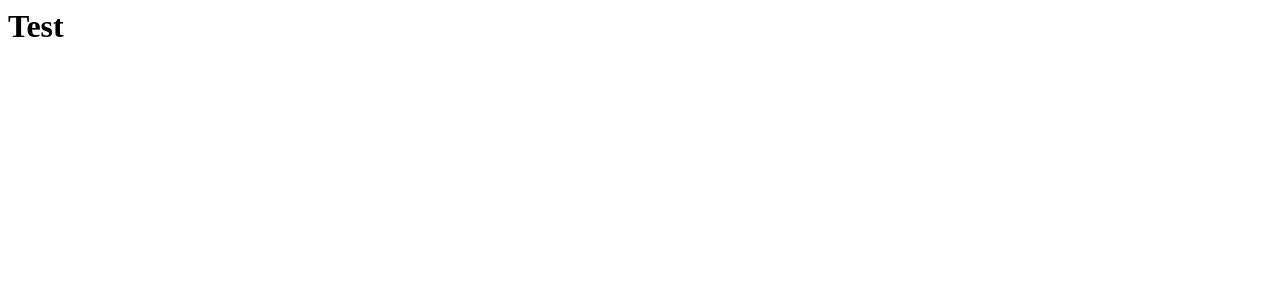
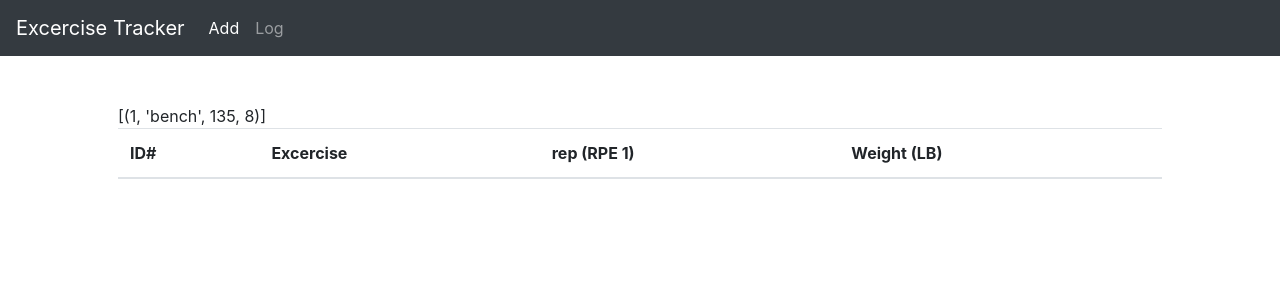
Before and after one commit to dan2001tran/Excercise-Tracker, a Flask app: page / in a window 1280 px wide. Before the commit the part shown is almost empty. Shown: the top 300 px of the page. Run offline with Flask 2, Linux system fonts and the light colour scheme; data comes from the database, SQL or seed files in the repository; both versions use the stored data as it was after the commit; lists and menus that the app fills with data are empty; some libraries are stand-ins or nearby versions.

Commit message:
daily update for the project made on 9/11/21

```diff
--- a/website/excerciseTracker.py
+++ b/website/excerciseTracker.py
@@ -1,7 +1,21 @@
-from flask import Blueprint
+from flask import Blueprint, render_template, request, session
+from flask_session import Session
+import sqlite3
+
+
 
 excerciseTracker = Blueprint('excerciseTracker', __name__)
 
 @excerciseTracker.route('/')
 def home():
-    return "<h1>Test</h1>"
+    db = sqlite3.connect('excercise.db')
+    cur = db.cursor()
+    cur.execute("SELECT * FROM lifts WHERE id='1'")
+
+    lift = cur.fetchall()
+    return render_template("home.html", lift = lift, message = lift)
+
+@excerciseTracker.route('/add')
+def add():
+
+    return render_template("add.html")
--- /dev/null
+++ b/website/templates/home.html
@@ -0,0 +1,29 @@
+{% extends "layout.html" %}
+
+{% block title %}
+    Home
+{% endblock %}
+
+{% block main %}
+{{message}}
+<table class="table">
+    <thead>
+      <tr>
+        <th scope="col">ID#</th>
+        <th scope="col">Excercise</th>
+        <th scope="col">rep (RPE 1)</th>
+        <th scope="col">Weight (LB)</th>
+      </tr>
+    </thead>
+    <tbody>
+
+        <tr>
+            <th scope="row">{{lift['id']}}</th>
+            <td>{{lift['excercise']}}</td>
+            <td>{{lift['repsRPE1']}}</td>
+            <td>{{lift['weight']}}</td>
+        </tr>
+
+    </tbody>
+  </table>
+{% endblock %}
--- a/website/templates/layout.html
+++ b/website/templates/layout.html
@@ -1,11 +1,42 @@
-<!DOCTYPE html>
-<html>
-    <head>
-            <meta charset="utf-8" />
-            <meta name="viewport" content="width=device-width, initial-scale=1"
-    </head>
-    <body>
+<!doctype html>
+<html lang="en">
+  <head>
+    <!-- Required meta tags -->
+    <meta charset="utf-8">
+    <meta name="viewport" content="width=device-width, initial-scale=1, shrink-to-fit=no">
 
-    </body>
+    <!-- Bootstrap CSS -->
+    <link rel="stylesheet" href="https://stackpath.bootstrapcdn.com/bootstrap/4.3.1/css/bootstrap.min.css" integrity="sha384-ggOyR0iXCbMQv3Xipma34MD+dH/1fQ784/j6cY/iJTQUOhcWr7x9JvoRxT2MZw1T" crossorigin="anonymous">
+    <link href="styles.css" rel="stylesheet">
+    <title>{%block title%}{% endblock %}</title>
+  </head>
+  <body>
+    <nav class="navbar navbar-expand-lg navbar-dark bg-dark">
+      <a class="navbar-brand" href="/">Excercise Tracker</a>
+      <button class="navbar-toggler" type="button" data-toggle="collapse" data-target="#navbarSupportedContent" aria-controls="navbarSupportedContent" aria-expanded="false" aria-label="Toggle navigation">
+        <span class="navbar-toggler-icon"></span>
+      </button>
 
+      <div class="collapse navbar-collapse" id="navbarSupportedContent">
+        <ul class="navbar-nav mr-auto">
+          <li class="nav-item active">
+            <a class="nav-link" href="/add">Add <span class="sr-only">(current)</span></a>
+          </li>
+          <li class="nav-item">
+            <a class="nav-link" href="/log">Log</a>
+          </li>
+        </ul>
+      </div>
+    </nav>
+    <main class="container p-5">
+      {%block main%}{%endblock%}
+    </main>
+
+
+    <!-- Optional JavaScript -->
+    <!-- jQuery first, then Popper.js, then Bootstrap JS -->
+    <script src="https://code.jquery.com/jquery-3.3.1.slim.min.js" integrity="sha384-q8i/X+965DzO0rT7abK41JStQIAqVgRVzpbzo5smXKp4YfRvH+8abtTE1Pi6jizo" crossorigin="anonymous"></script>
+    <script src="https://cdnjs.cloudflare.com/ajax/libs/popper.js/1.14.7/umd/popper.min.js" integrity="sha384-UO2eT0CpHqdSJQ6hJty5KVphtPhzWj9WO1clHTMGa3JDZwrnQq4sF86dIHNDz0W1" crossorigin="anonymous"></script>
+    <script src="https://stackpath.bootstrapcdn.com/bootstrap/4.3.1/js/bootstrap.min.js" integrity="sha384-JjSmVgyd0p3pXB1rRibZUAYoIIy6OrQ6VrjIEaFf/nJGzIxFDsf4x0xIM+B07jRM" crossorigin="anonymous"></script>
+  </body>
 </html>
```
Also changed, not shown: excercise.db (added), website/static/style.css (added), website/templates/add.html (added).
